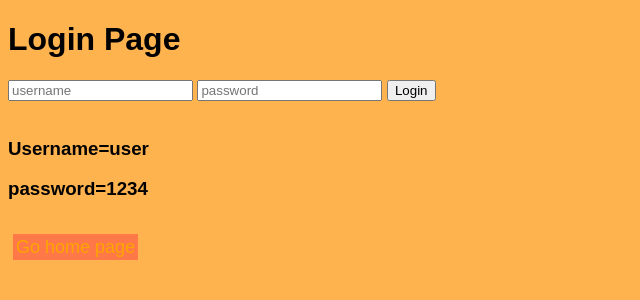
After one commit to andynoodles/MealOrderWebSite-DeliverBot, a Flask app: page /login in a window 1280 px wide. The commit adds this page. Shown: the top 300 px of the page, without its empty margins (0-640 px from the left). Run offline with Flask 2, Linux system fonts and the light colour scheme.

Commit message:
Login system
Login system added
problem to fix:datetime showing ugly number

```diff
--- a/app.py
+++ b/app.py
@@ -1,23 +1,46 @@
 from flask import Flask,render_template,request,redirect,url_for,session,flash
 from flask_sqlalchemy import SQLAlchemy
 from datetime import datetime
-import time
+from flask_login import UserMixin, login_user, LoginManager, login_required, logout_user, current_user
+from flask_wtf import FlaskForm
+from wtforms import StringField, PasswordField, SubmitField
+from wtforms.validators import InputRequired, Length, ValidationError
+
 
 app = Flask(__name__)
-app.secret_key = 'super secret key'
-#app.config['SQLALCHEMY_DATABASE_URI'] = 'mysql+pymysql://admin:andynoodles@localhost/flaskdb'
+app.config['SECRET_KEY'] = 'secretkey'
 app.config['SQLALCHEMY_DATABASE_URI'] = 'sqlite:///test.db'
 db = SQLAlchemy(app)
+
+loginmanager= LoginManager()
+loginmanager.init_app(app)
+loginmanager.login_view="login"
+
+@loginmanager.user_loader
+def load_user(user_id):
+    return User.query.get(int(user_id))
 
 class Todo(db.Model):
     id = db.Column(db.Integer, primary_key=True)
     table = db.Column(db.String(200), nullable=False)
     meal = db.Column(db.String(200), nullable=False)
-    date_created = db.Column(db.DateTime, default=datetime.utcnow)
+    date_created = db.Column(db.DateTime, default=datetime.now)
 
     def __repr__(self):
         return '<Task %r>' % self.id
 
+class User(db.Model, UserMixin):
+    id = db.Column(db.Integer, primary_key=True)
+    username = db.Column(db.String(20), nullable=False,unique=True)
+    password = db.Column(db.String(80), nullable=False)
+
+class LoginForm(FlaskForm):
+    username =  StringField(validators=[InputRequired(),Length(
+        min = 4, max=20)], render_kw={"placeholder":"username"})
+    password =  PasswordField(validators=[InputRequired(),Length(
+        min = 4, max=20)], render_kw={"placeholder":"password"})
+
+    submit = SubmitField("Login")
 
 
 
@@ -41,10 +64,40 @@ def home():
 
 
 
+
+@app.route('/login',methods=['POST','GET'])
+def login():
+    form = LoginForm()
+    if form.validate_on_submit():
+        user = User.query.filter_by(username=form.username.data).first()
+        if user:
+            password = User.query.filter_by(password=form.password.data).first()
+            if password:
+                login_user(user)
+                return redirect(url_for('adminpage'))
+            else:
+                return "<h1>Wrong password</h1>"
+        else:
+            return "<h1>Wrong username</h1>"
+
+    return render_template('login.html',form = form)
+
+@app.route('/logout')
+@login_required
+def logout():
+    session.clear()
+    return redirect(url_for('login'))
+
+
+
+
 @app.route('/adminpage')
-def admin():
+@login_required
+def adminpage():
     TableNum = Todo.query.order_by(Todo.date_created).all()
     return render_template('adminpage.html', TableNum=TableNum)
+
+
 
 @app.route('/mqttstart/<int:id>')
 def mqttstart(id):
@@ -62,5 +115,8 @@ def mqttfinished(id):
         return 'There was a problem deleting that order'
 
 
+
+
+
 if __name__ == '__main__':
     app.run(debug=True)
--- a/static/css/main.css
+++ b/static/css/main.css
@@ -46,17 +46,18 @@ td {
 
 /* unvisited link */
 a:link {
+    margin: 5px;
     color: orange;
     text-decoration: none;
-    font-size: 20px;
-    padding: 5px;
+    font-size: 18px;
+    padding: 3px;
     background-color: rgb(255, 120, 71);
 }
 
 a:visited {
-    color: rgb(85, 47, 0);
+    color: rgb(0, 0, 0);
 }
 
 a:hover {
-    color: rgb(0, 0, 0);
+    color: rgb(238, 255, 0);
 }
--- a/templates/adminpage.html
+++ b/templates/adminpage.html
@@ -15,16 +15,17 @@
     <tr>
         <td>{{ TableNum.table }}</td>
         <td>{{ TableNum.meal }}</td>
-        <td>{{ TableNum.date_created.time() }}</td>
+        <td>{{ TableNum.date_created.time()}}</td>
     </tr>
     <tr>
         <td><a href="/mqttstart/{{TableNum.id}}">Send Request</a></td>
-        <td><a href="/mqttfinished/{{TableNum.id}}">Delete order</a></td>
+        <td><a href="/mqttfinished/{{TableNum.id}}">Delete order</a></td></br>
         </br>
     </tr>
     {% endfor %}
 </div>
 <div>
     <a href="/">Go homepage</a>
+    <a href="{{url_for('logout')}}">Logout</a>
 </div>
 {% endblock %}
--- a/templates/index.html
+++ b/templates/index.html
@@ -30,6 +30,6 @@
     </form>
 </div>
 <div>
-    <a href="/adminpage">Go adminpage</a>
+    <a href="{{url_for('login')}}">Go adminpage</a>
 </div>
 {% endblock %}
--- /dev/null
+++ b/templates/login.html
@@ -0,0 +1,20 @@
+{% extends 'base.html'%}
+
+{% block head %}
+<title>DAAN Food Court</title>
+{% endblock %}
+
+
+{% block body %}
+    <h1>Login Page</h1>
+    <form method="POST" action="">
+        {{ form.hidden_tag()}}
+        {{ form.username}}
+        {{ form.password}}
+        {{ form.submit}}
+    </form>
+    </br>
+    <h3>Username=user</h3>
+    <h3>password=1234</h3></br>
+    <a href="{{url_for('home')}}">Go home page</a>
+{% endblock %}
```
